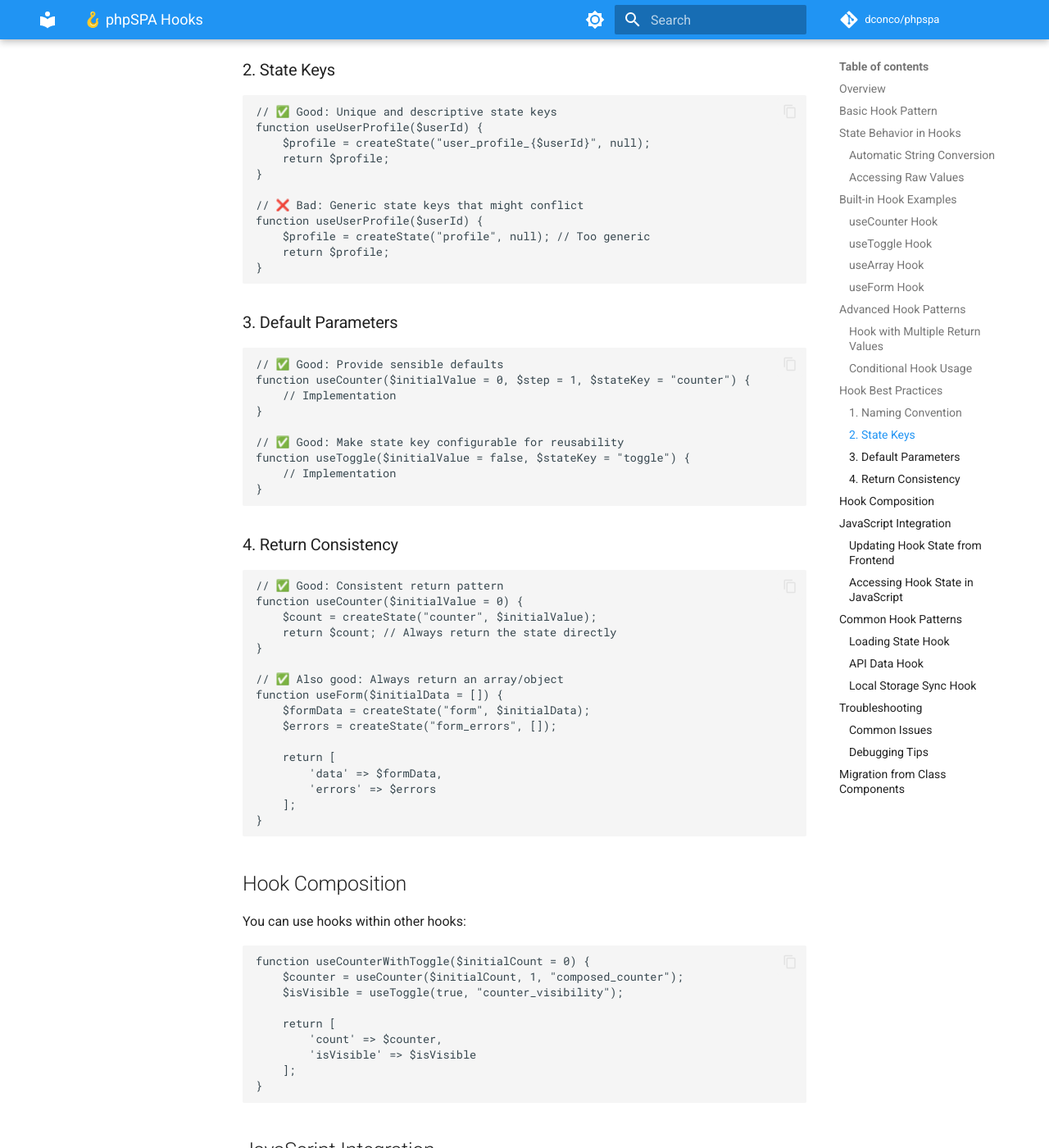
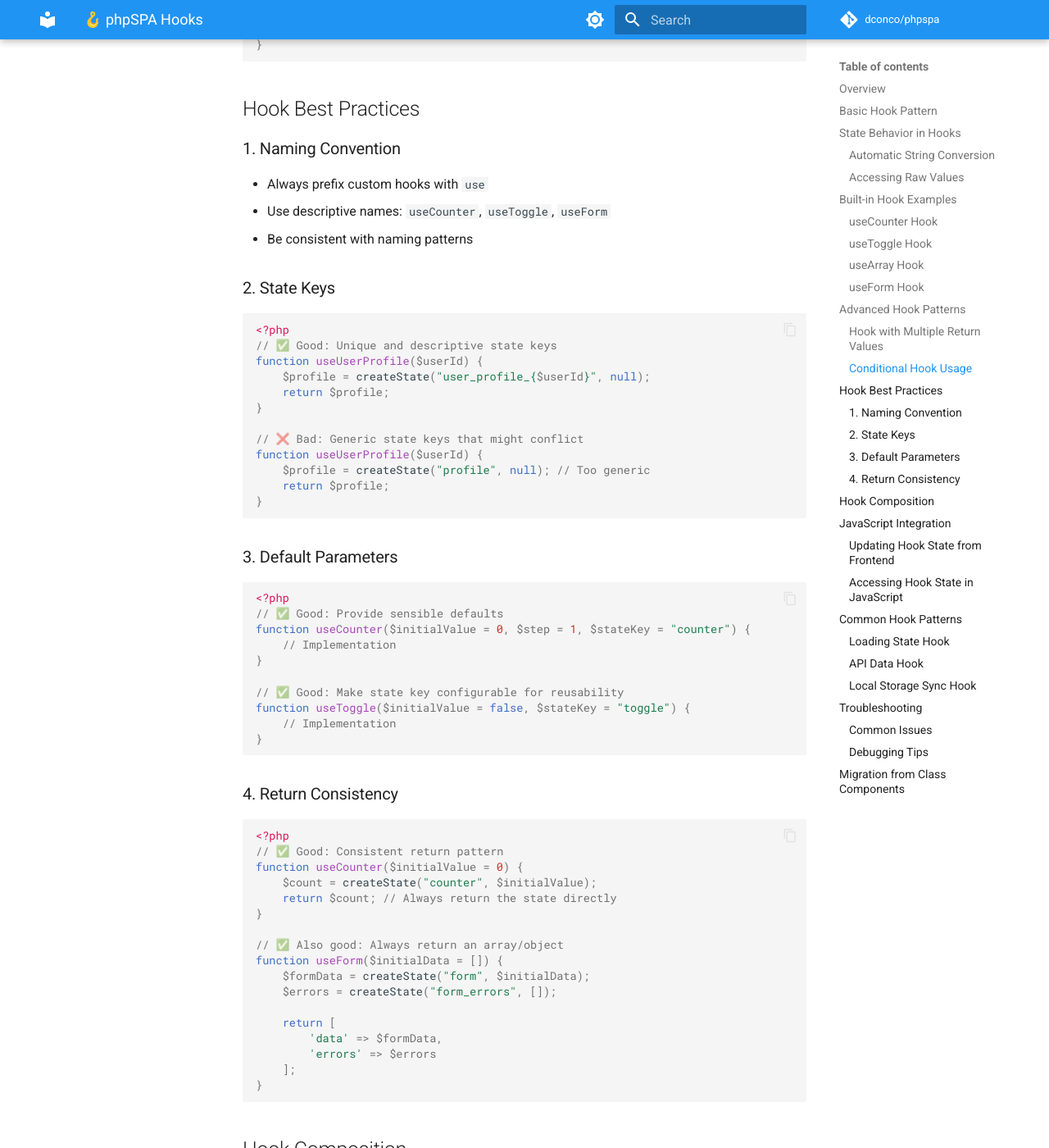
Before and after one commit to dconco/phpspa, an MkDocs documentation site: the page built from docs/hooks-event.md, in a window 1280 px wide and 1400 px high, scrolled down 5462 px. Shown: the whole window at 82% size. Built offline with MkDocs 1.6.1 and Material for MkDocs 9.7.7, drawn with Linux system fonts in a browser that asks for light colours; comment, search, counter and statistics services are not loaded; the version menu is left out; some of the changed text lies outside the part shown.

Commit message:
edited link in docs

````diff
--- a/docs/hooks-event.md
+++ b/docs/hooks-event.md
@@ -12,6 +12,7 @@ Hooks are just PHP functions that use `createState()` and return state variables
 The fundamental pattern for creating a phpSPA hook:
 
 ```php
+<?php
 function useHookName($param1 = defaultValue, $param2 = defaultValue) {
     $state = createState("unique_key", $initialValue);
 
@@ -28,6 +29,7 @@ function useHookName($param1 = defaultValue, $param2 = defaultValue) {
 When you use a state variable directly in a string context, phpSPA automatically converts it to a JSON string:
 
 ```php
+<?php
 function useCounter($initialValue = 0) {
     $count = createState("counter", $initialValue);
     return $count;
@@ -43,6 +45,7 @@ echo "Count: {$counter}"; // Outputs: "Count: 5" (automatically converted)
 To get the actual array/object value without conversion, call the state as a function:
 
 ```php
+<?php
 $counter = useCounter([1, 2, 3]);
 $rawArray = $counter(); // Returns actual array [1, 2, 3]
 $stringValue = $counter; // Returns string (JSON) when used in string context
@@ -55,6 +58,7 @@ $stringValue = $counter; // Returns string (JSON) when used in string context
 A simple counter with increment/decrement functionality:
 
 ```php
+<?php
 function useCounter($initialValue = 0, $step = 1) {
     $count = createState("counter", $initialValue);
 
@@ -65,6 +69,7 @@ function useCounter($initialValue = 0, $step = 1) {
 Usage in component:
 
 ```php
+<?php
 function CounterComponent() {
     $counter = useCounter(0, 2);
 
@@ -84,6 +89,7 @@ function CounterComponent() {
 Boolean state management with toggle functionality:
 
 ```php
+<?php
 function useToggle($initialValue = false, $stateKey = "toggle") {
     $isToggled = createState($stateKey, $initialValue);
 
@@ -94,6 +100,7 @@ function useToggle($initialValue = false, $stateKey = "toggle") {
 Usage:
 
 ```php
+<?php
 function ToggleComponent() {
     $isVisible = useToggle(false, "visibility");
 
@@ -115,6 +122,7 @@ function ToggleComponent() {
 Array state management with common operations:
 
 ```php
+<?php
 function useArray($initialArray = [], $stateKey = "array") {
     $array = createState($stateKey, $initialArray);
 
@@ -125,6 +133,7 @@ function useArray($initialArray = [], $stateKey = "array") {
 Usage:
 
 ```php
+<?php
 function TodoListComponent() {
     $todos = useArray([], "todos");
     $currentTodos = $todos(); // Get raw array
@@ -150,6 +159,7 @@ function TodoListComponent() {
 Form state management:
 
 ```php
+<?php
 function useForm($initialData = [], $stateKey = "form") {
     $formData = createState($stateKey, $initialData);
 
@@ -160,6 +170,7 @@ function useForm($initialData = [], $stateKey = "form") {
 Usage:
 
 ```php
+<?php
 function ContactForm() {
     $form = useForm([
         'name' => '',
@@ -203,6 +214,7 @@ function ContactForm() {
 ### Hook with Multiple Return Values
 
 ```php
+<?php
 function useCounterWithHistory($initialValue = 0) {
     $count = createState("counter_value", $initialValue);
     $history = createState("counter_history", [$initialValue]);
@@ -217,6 +229,7 @@ function useCounterWithHistory($initialValue = 0) {
 Usage:
 
 ```php
+<?php
 function AdvancedCounter() {
     $counter = useCounterWithHistory(0);
 
@@ -238,6 +251,7 @@ function AdvancedCounter() {
 ### Conditional Hook Usage
 
 ```php
+<?php
 function useAuth($checkSession = true) {
     if (!$checkSession) {
         return createState("guest_mode", true);
@@ -264,6 +278,7 @@ function useAuth($checkSession = true) {
 ### 2. State Keys
 
 ```php
+<?php
 // ✅ Good: Unique and descriptive state keys
 function useUserProfile($userId) {
     $profile = createState("user_profile_{$userId}", null);
@@ -280,6 +295,7 @@ function useUserProfile($userId) {
 ### 3. Default Parameters
 
 ```php
+<?php
 // ✅ Good: Provide sensible defaults
 function useCounter($initialValue = 0, $step = 1, $stateKey = "counter") {
     // Implementation
@@ -294,6 +310,7 @@ function useToggle($initialValue = false, $stateKey = "toggle") {
 ### 4. Return Consistency
 
 ```php
+<?php
 // ✅ Good: Consistent return pattern
 function useCounter($initialValue = 0) {
     $count = createState("counter", $initialValue);
@@ -317,6 +334,7 @@ function useForm($initialData = []) {
 You can use hooks within other hooks:
 
 ```php
+<?php
 function useCounterWithToggle($initialCount = 0) {
     $counter = useCounter($initialCount, 1, "composed_counter");
     $isVisible = useToggle(true, "counter_visibility");
@@ -358,6 +376,7 @@ let value = await phpspa.__call('useCounter', 0)
 ### Loading State Hook
 
 ```php
+<?php
 function useLoading($initialState = false, $stateKey = "loading") {
     $isLoading = createState($stateKey, $initialState);
     return $isLoading;
@@ -367,6 +386,7 @@ function useLoading($initialState = false, $stateKey = "loading") {
 ### API Data Hook
 
 ```php
+<?php
 function useApiData($endpoint, $stateKey = null) {
     $key = $stateKey ?? "api_" . md5($endpoint);
     $data = createState($key, null);
@@ -384,6 +404,7 @@ function useApiData($endpoint, $stateKey = null) {
 ### Local Storage Sync Hook
 
 ```php
+<?php
 function useLocalStorage($key, $defaultValue = null, $stateKey = null) {
     $stateKey = $stateKey ?? "localStorage_" . $key;
     $value = createState($stateKey, $defaultValue);
@@ -403,6 +424,7 @@ function useLocalStorage($key, $defaultValue = null, $stateKey = null) {
 ### Debugging Tips
 
 ```php
+<?php
 function useDebugCounter($initialValue = 0) {
     $count = createState("debug_counter", $initialValue);
 
@@ -418,6 +440,7 @@ function useDebugCounter($initialValue = 0) {
 If you're converting from class-based components to hooks:
 
 ```php
+<?php
 // Before: Class-based approach
 class CounterComponent {
     private $count;
@@ -447,4 +470,4 @@ function CounterComponent() {
 !!! success "Next Steps"
 Now that you understand phpSPA hooks, try creating your own custom hooks for common patterns in your application. Remember to keep them focused, reusable, and well-named!
 
-!!! info "Related Documentation" - [State Management](./17-state-management.md) - Core state concepts
+!!! info "Related Documentation" - [State Management](./17-state-management/) - Core state concepts
````
Also changed, not shown: CHANGELOG.md (+1 -1 lines).
